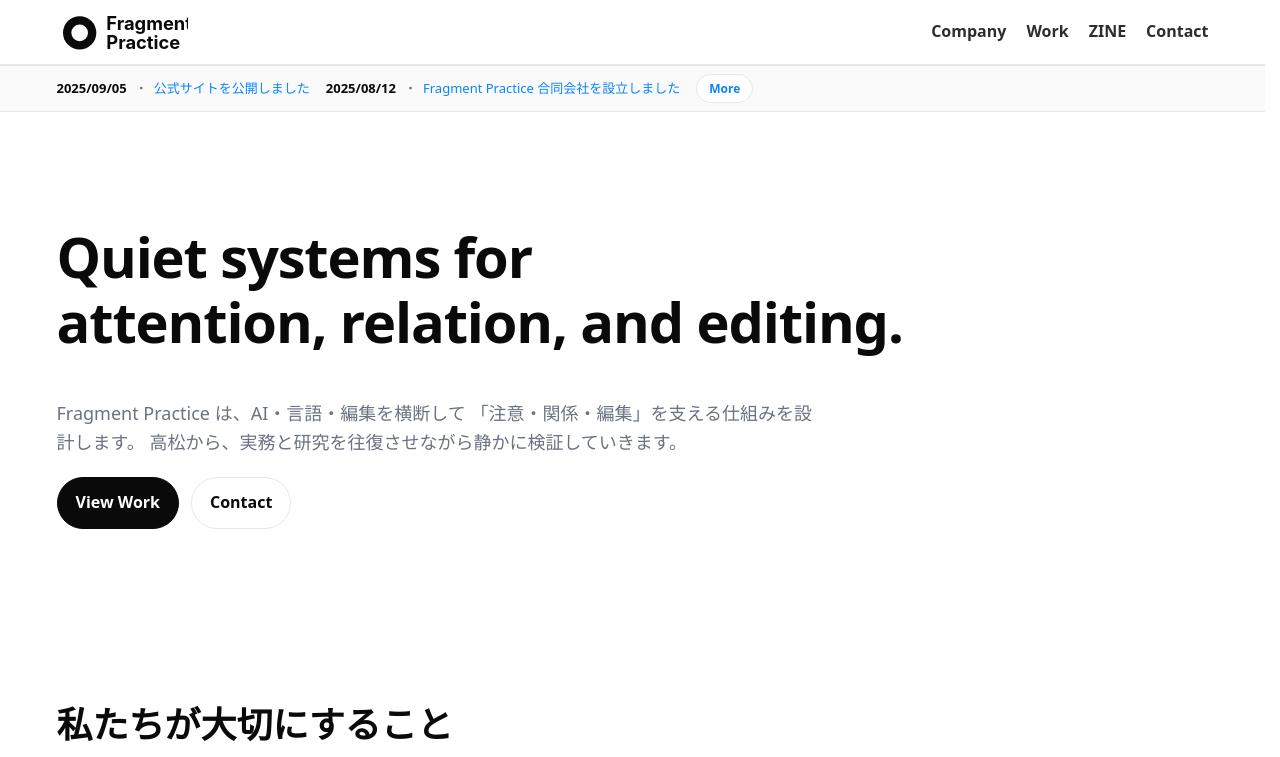
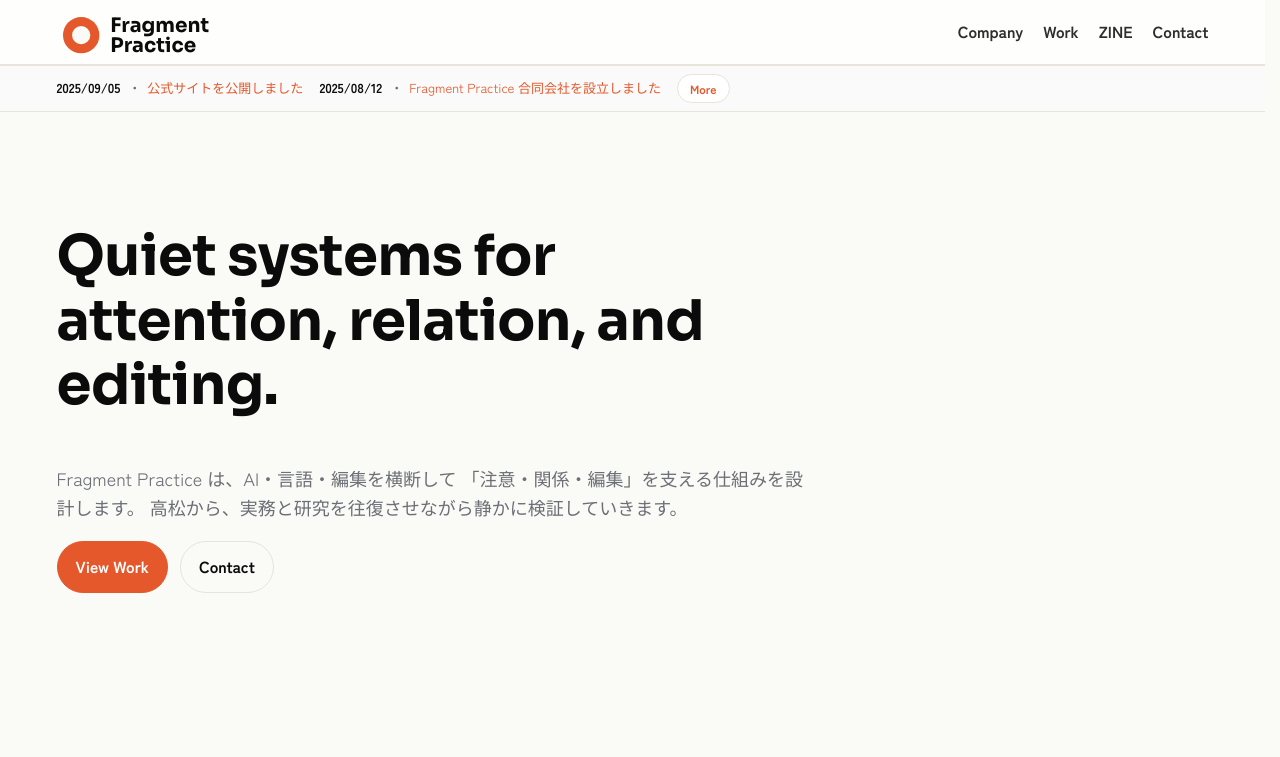
Before and after one commit to yasufrag/fragmentpractice.com, a Next.js app: page / in a window 1280 px wide. Shown: the top 757 px of the page. Built offline with nearby package versions, Linux system fonts and the light colour scheme.

Commit message:
commit fragmentpractice.com

```diff
--- a/src/app/globals.css
+++ b/src/app/globals.css
@@ -3,14 +3,45 @@
 html, body { margin: 0; padding: 0; }
 img, svg { display: block; max-width: 100%; height: auto; }
 
-/* ===================== Tokens / Base ===================== */
+/* ===================== Tokens / Base (Sumi & Kaki) ===================== */
 :root{
-  --bg:#fff; --fg:#0a0a0a; --muted:#6b7280; --line:#e5e7eb; --accent:#0a84ff;
-  --radius:14px; --container:1200px;
-  --font-sans: ui-sans-serif,system-ui,-apple-system,"Helvetica Neue",Arial,"Segoe UI","Noto Sans JP","Hiragino Kaku Gothic ProN","Meiryo",sans-serif;
+  /* Base */
+  --bg:#FAFAF7;        /* 和紙系オフ白 */
+  --fg:#0B0B0B;        /* 墨 */
+  --muted:#6C6F75;     /* ニュートラル灰 */
+  --line:#E8E4DC;      /* 温かい線色 */
+
+  /* Brand */
+  --accent:#E4582B;    /* Kaki（主） */
+  --accent-2:#2F6F5E;  /* Matcha（副） */
+  --info:#3D5A98;      /* 群青（情報） */
+
+  --radius:18px;
+  --container:1200px;
+
+  /* Fonts
+     next/font で注入する CSS 変数（--font-display / --font-sans-jp）を最優先に。
+     未ロード時も安全にフォールバック。 */
+  --font-sans: var(--font-sans-jp), ui-sans-serif,system-ui,-apple-system,"Helvetica Neue",Arial,"Segoe UI",
+               "Zen Kaku Gothic New","Noto Sans JP","Hiragino Kaku Gothic ProN","Meiryo",sans-serif;
+  --font-display: var(--font-display), "Sora", ui-sans-serif, system-ui, -apple-system,
+                  "Zen Kaku Gothic New", "Noto Sans JP", sans-serif;
 }
 html{ color-scheme: light; overflow-y: scroll; scrollbar-gutter: stable; }
-body{ background:var(--bg); color:var(--fg); font-family:var(--font-sans); -webkit-font-smoothing:antialiased; line-height:1.6; }
+body{
+  background:var(--bg); color:var(--fg);
+  font-family:var(--font-sans);
+  -webkit-font-smoothing:antialiased; line-height:1.6;
+  text-rendering:optimizeLegibility;
+}
+
+/* Motion safety */
+@media (prefers-reduced-motion: reduce){
+  * { animation: none !important; transition: none !important; scroll-behavior: auto !important; }
+}
+
+/* Focus ring（キーボード操作で見やすく） */
+:focus-visible{ outline:2px solid rgba(228,88,43,.6); outline-offset:2px; border-radius:8px; }
 
 /* ===================== A11y: Skip link ===================== */
 .skip-link{
@@ -22,14 +53,18 @@ body{ background:var(--bg); color:var(--fg); font-family:var(--font-sans); -webk
 }
 
 /* ===================== Type scale ===================== */
-.h1{ font-size:clamp(32px,5vw,56px); line-height:1.15; letter-spacing:-.02em; font-weight:700; }
+.h1,.h2,.h3{ font-family:var(--font-display); letter-spacing:-.01em; }
+.h1{ font-size:clamp(32px,5vw,56px); line-height:1.15; font-weight:700; }
 .h2{ font-size:clamp(24px,4vw,36px); line-height:1.2; font-weight:700; }
 .h3{ font-size:clamp(18px,2.5vw,22px); line-height:1.3; font-weight:600; }
 .lead{ font-size:clamp(16px,2.5vw,18px); color:var(--muted); }
 
 /* ===================== Links ===================== */
-a{ color:var(--accent); text-decoration:none; transition:color .2s ease, text-decoration-color .2s ease; }
-a:hover{ text-decoration:underline; text-underline-offset:2px; color:var(--fg); }
+a{
+  color:var(--accent); text-decoration:none;
+  transition:color .2s ease, text-decoration-color .2s ease, opacity .2s ease;
+}
+a:hover{ text-decoration:underline; text-underline-offset:2px; color:var(--fg); text-decoration-color:var(--accent); }
 .brand a{ color:inherit !important; }
 
 /* ===================== Layout ===================== */
@@ -88,8 +123,29 @@ a:hover{ text-decoration:underline; text-underline-offset:2px; color:var(--fg);
 /* ===================== Hero ===================== */
 .hero{ padding:96px 0 72px; text-align:center; }
 .hero .cta{ display:inline-flex; align-items:center; gap:10px; padding:12px 18px; border-radius:999px; border:1px solid var(--line); color:var(--fg); font-weight:600; }
-.hero .cta.primary{ background:var(--fg); color:#fff; border-color:var(--fg); }
+.hero .cta.primary{ background:var(--accent); color:#fff; border-color:var(--accent); }
 .hero .cta:hover{ transform:translateY(-1px); }
+
+/* “一滴”のブランド感（ヒーロー帯に適用可） */
+.hero-grad {
+  background:
+    radial-gradient(600px 240px at 70% -10%, rgba(228,88,43,.06), transparent 60%),
+    radial-gradient(480px 200px at 0% 110%, rgba(47,111,94,.05), transparent 60%);
+}
+
+/* ===================== Buttons (汎用) ===================== */
+.btn {
+  display:inline-flex; align-items:center; gap:.6rem;
+  padding:12px 18px; border-radius:999px; font-weight:700;
+  border:1px solid var(--line); color:var(--fg); background:#fff;
+  transition:transform .18s ease, box-shadow .18s ease, background .18s ease;
+}
+.btn.primary{
+  background:var(--accent); border-color:var(--accent); color:#fff;
+}
+.btn.primary:hover{ transform:translateY(-1px); box-shadow:0 8px 18px rgba(228,88,43,.18); }
+.btn.ghost{ background:#fff; border-color:var(--line); }
+.btn.ghost:hover{ background:#F7F1EC; }
 
 /* ===================== Grid / Cards ===================== */
 .grid{ display:grid; gap:16px; grid-template-columns:repeat(12,1fr); }
@@ -101,13 +157,25 @@ a:hover{ text-decoration:underline; text-underline-offset:2px; color:var(--fg);
 .card .title{ font-weight:700; font-size:20px; margin:0 0 6px; }
 .card .meta{ color:var(--muted); font-size:14px; }
 
-/* ===================== Footer (compact) ===================== */
+/* ===================== Footer (compact, one-line on mobile) ===================== */
 .site-footer{ border-top:1px solid var(--line); background:var(--bg); padding:16px 0; color:var(--muted); }
-.footerbar{ display:flex; align-items:center; justify-content:space-between; gap:12px; min-height:40px; }
-.footerbar .copy{ font-weight:600; color:var(--fg); opacity:.9; }
-.footerbar .legal{ display:inline-flex; align-items:center; gap:10px; font-size:14px; white-space:nowrap; }
+.footerbar{
+  display:flex; align-items:center; justify-content:space-between; gap:12px; min-height:40px;
+  flex-wrap:nowrap; /* 改行させない */
+}
+.footerbar .copy{ font-weight:600; color:var(--fg); opacity:.9; white-space:nowrap; }
+.footerbar .legal{
+  display:inline-flex; align-items:center; gap:10px; font-size:14px; white-space:nowrap; /* 横一列を強制 */
+}
+.footerbar .legal .sep{ opacity:.5; }
 .footerbar .legal a{ color:var(--muted); }
 .footerbar .legal a:hover{ color:var(--fg); }
+
+/* かなり狭い端末の微調整 */
+@media (max-width: 360px){
+  .footerbar{ gap:8px; }
+  .footerbar .legal{ gap:8px; font-size:13px; }
+}
 
 /* ===================== Company: Definition card ===================== */
 .orgcard{
@@ -184,7 +252,7 @@ a:hover{ text-decoration:underline; text-underline-offset:2px; color:var(--fg);
   padding:4px 12px; border:1px solid var(--line); border-radius:999px;
   font-size:12px; font-weight:600; color:var(--accent); background:#fff; transition:background .2s ease;
 }
-.newsbar .more a:hover{ background:#f1f1f1; }
+.newsbar .more a:hover{ background:#F7F1EC; }
 
 /* ===================== Responsive ===================== */
 @media (max-width:900px){
--- a/src/app/layout.tsx
+++ b/src/app/layout.tsx
@@ -2,6 +2,25 @@
 import "./globals.css";
 import type { Metadata } from "next";
 import Header from "@/components/Header";
+
+/* ★ next/font（Google Fonts）でフォント読み込み */
+import { Sora, Zen_Kaku_Gothic_New } from "next/font/google";
+
+/* 見出し用（欧文主体） */
+const sora = Sora({
+  subsets: ["latin"],
+  weight: ["400", "600", "700"],      // 必要な太さのみ
+  variable: "--font-display",         // CSS変数に紐づけ
+  display: "swap",
+});
+
+/* 本文用（和文主体） */
+const zenKaku = Zen_Kaku_Gothic_New({
+  subsets: ["latin"],                 // JPは自動的に含まれます
+  weight: ["400", "500", "700"],
+  variable: "--font-sans-jp",         // CSS変数に紐づけ
+  display: "swap",
+});
 
 export const metadata: Metadata = {
   title: "Fragment Practice — Company",
@@ -32,7 +51,8 @@ export default function RootLayout({ children }: { children: React.ReactNode })
   const year = new Date().getFullYear();
 
   return (
-    <html lang="ja">
+    /* ★ html にフォント変数クラスを付与 */
+    <html lang="ja" className={`${sora.variable} ${zenKaku.variable}`}>
       <body>
         <a href="#main" className="skip-link">本文へスキップ</a>
 
@@ -46,10 +66,9 @@ export default function RootLayout({ children }: { children: React.ReactNode })
         <footer className="site-footer" role="contentinfo">
           <div className="container footerbar" aria-label="著作権と法的リンク">
             <div className="copy">© {year} Fragment Practice</div>
-
             <nav className="legal" aria-label="法的リンク">
               <a href="/terms">利用規約</a>
-              <span aria-hidden>・</span>
+              <span className="sep" aria-hidden="true">・</span>
               <a href="/privacy">プライバシーポリシー</a>
             </nav>
           </div>
--- a/src/components/BrandLogo.tsx
+++ b/src/components/BrandLogo.tsx
@@ -1,74 +1,101 @@
+// components/BrandLogo.tsx
+"use client";
+
+import { useId } from "react";
+
 type BrandLogoProps = {
+  /** ヘッダー用 or コンパクト（例：フッター/カード） */
   size?: "header" | "compact";
+  /** テキスト色（既定: currentColor） */
   color?: string;
+  /** 円の色（既定: var(--accent)） */
+  accent?: string;
+  /** 高さ(px)。未指定なら size に応じた推奨値 */
   height?: number;
+  /** ベースラインの微調整 */
   offset?: number;
+  /** 内側の小さなドットを表示するか */
+  showBadge?: boolean;
+  /** アクセシビリティ用のラベル/タイトル */
+  label?: string;
 };
 
 export default function BrandLogo({
   size = "header",
   color = "currentColor",
+  accent = "var(--accent)",
   height,
   offset = 0,
+  showBadge = true,
+  label = "Fragment Practice",
 }: BrandLogoProps) {
-  const isHeader = size === "header";
-  const fontSize = isHeader ? 22 : 16;   // 文字サイズ
-  const lineHeight = isHeader ? 22 : 20; // 行間
-  const circleSize = isHeader ? 40 : 30; // 円の大きさ
-  const textOffset = isHeader ? 12 : 6;   // 円と文字の間隔
+  const titleId = useId();
+
+  // スケール定義（見た目を保ちながらシンプルに）
+  const S = size === "header"
+    ? { font: 22, line: 22, circle: 40, gap: 12, svgH: 50, baseY: 28, cy: 31 }
+    : { font: 16, line: 20, circle: 30, gap:  8, svgH: 40, baseY: 24, cy: 25 };
+
+  const svgHeight = height ?? S.svgH;
+  // 横幅は可変（テキスト長に合わせつつ、余白を確保）
+  // ざっくり算出: 円の直径 + ギャップ + テキスト2行ぶんの目安幅
+  // ※ auto なので viewBox を広めに取って安全側に
+  const viewW = S.circle + S.gap + (S.font * 10);
+  const viewH = Math.max(S.svgH, S.cy + S.circle / 2 + 4);
 
   return (
     <svg
       role="img"
-      aria-label="Fragment Practice"
+      aria-labelledby={titleId}
       xmlns="http://www.w3.org/2000/svg"
-      viewBox="0 0 150 60"
+      viewBox={`0 0 ${viewW} ${viewH}`}
       preserveAspectRatio="xMinYMid meet"
-      style={{
-        height: height ?? (isHeader ? 50 : 40),
-        width: "auto",
-        display: "block",
-      }}
+      style={{ height: svgHeight, width: "auto", display: "block" }}
     >
-      <title>Fragment Practice</title>
+      <title id={titleId}>{label}</title>
 
-      {/* 円 */}
+      {/* 円（ブランドアクセントに連動） */}
       <circle
-        cx={circleSize / 2}
-        cy={31}
-        r={circleSize / 2}
-        fill={color}
+        cx={S.circle / 2}
+        cy={S.cy}
+        r={S.circle / 2}
+        fill={accent}
       />
-      <circle
-        cx={circleSize / 2}
-        cy={31}
-        r={circleSize / 4}
-        fill="white"
-      />
+      {showBadge && (
+        <circle
+          cx={S.circle / 2}
+          cy={S.cy}
+          r={S.circle / 4}
+          fill="var(--bg)" /* 背景色に追従：和紙の“気配”を保つ */
+        />
+      )}
 
-      {/* 二行テキスト */}
-      <text
-        x={circleSize + textOffset}
-        y={28 + offset}
-        fontFamily='-apple-system, BlinkMacSystemFont, "Helvetica Neue", Arial, "Segoe UI",
-          "Noto Sans JP", "Hiragino Kaku Gothic ProN", "Meiryo", sans-serif'
-        fontWeight="700"
-        fontSize={fontSize}
-        fill={color}
+      {/* テキスト（見出しフォントに追従） */}
+      <g
+        transform={`translate(${S.circle + S.gap}, ${offset})`}
+        style={{
+          fontFamily:
+            // next/font の変数 → フォールバック（安全側）
+            'var(--font-display), "Sora", ui-sans-serif, system-ui, -apple-system, "Zen Kaku Gothic New", "Noto Sans JP", sans-serif',
+          fontWeight: 700 as any,
+          fill: color,
+        }}
       >
-        Fragment
-      </text>
-      <text
-        x={circleSize + textOffset}
-        y={28 + lineHeight}
-        fontFamily='-apple-system, BlinkMacSystemFont, "Helvetica Neue", Arial, "Segoe UI",
-          "Noto Sans JP", "Hiragino Kaku Gothic ProN", "Meiryo", sans-serif'
-        fontWeight="700"
-        fontSize={fontSize}
-        fill={color}
-      >
-        Practice
-      </text>
+        <text
+          x={0}
+          y={S.baseY}
+          fontSize={S.font}
+        >
+          Fragment
+        </text>
+        <text
+          x={0}
+          y={S.baseY + S.line}
+          fontSize={S.font}
+        >
+          Practice
+        </text>
+      </g>
     </svg>
   );
 }
```
